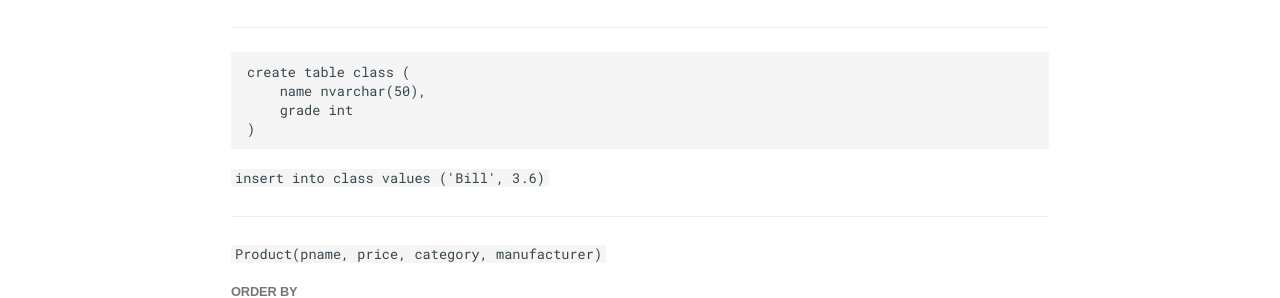
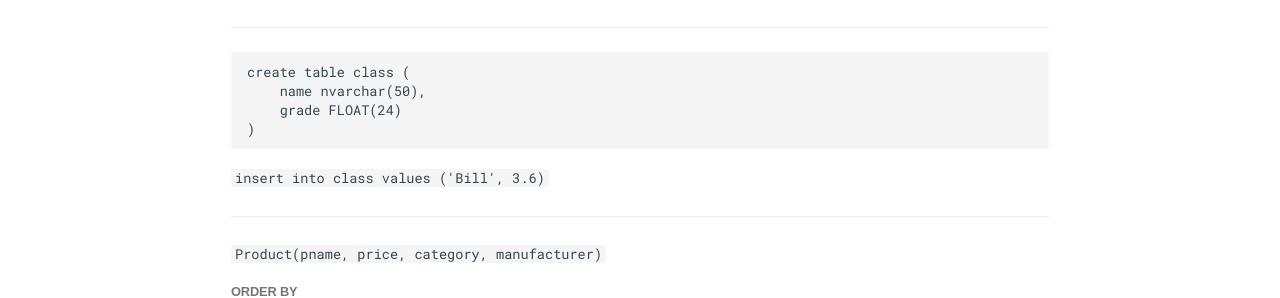
Before and after one commit to amelial9/milynotes, an MkDocs documentation site: the page built from docs/SQL/Basics.md, in a window 1280 px wide and 900 px high, scrolled down 634 px. Shown: the part 197-495 px from the top of the window. Built offline with MkDocs 1.6.1 and Material for MkDocs 9.7.7, drawn with Linux system fonts in a browser that asks for light colours; some web fonts are replaced.

Commit message:
Update Basics.md

````diff
--- a/docs/SQL/Basics.md
+++ b/docs/SQL/Basics.md
@@ -44,7 +44,7 @@ hide:
 ```
 create table class (
 	name nvarchar(50),
-	grade int
+	grade FLOAT(24)
 )
 ```
 
````
